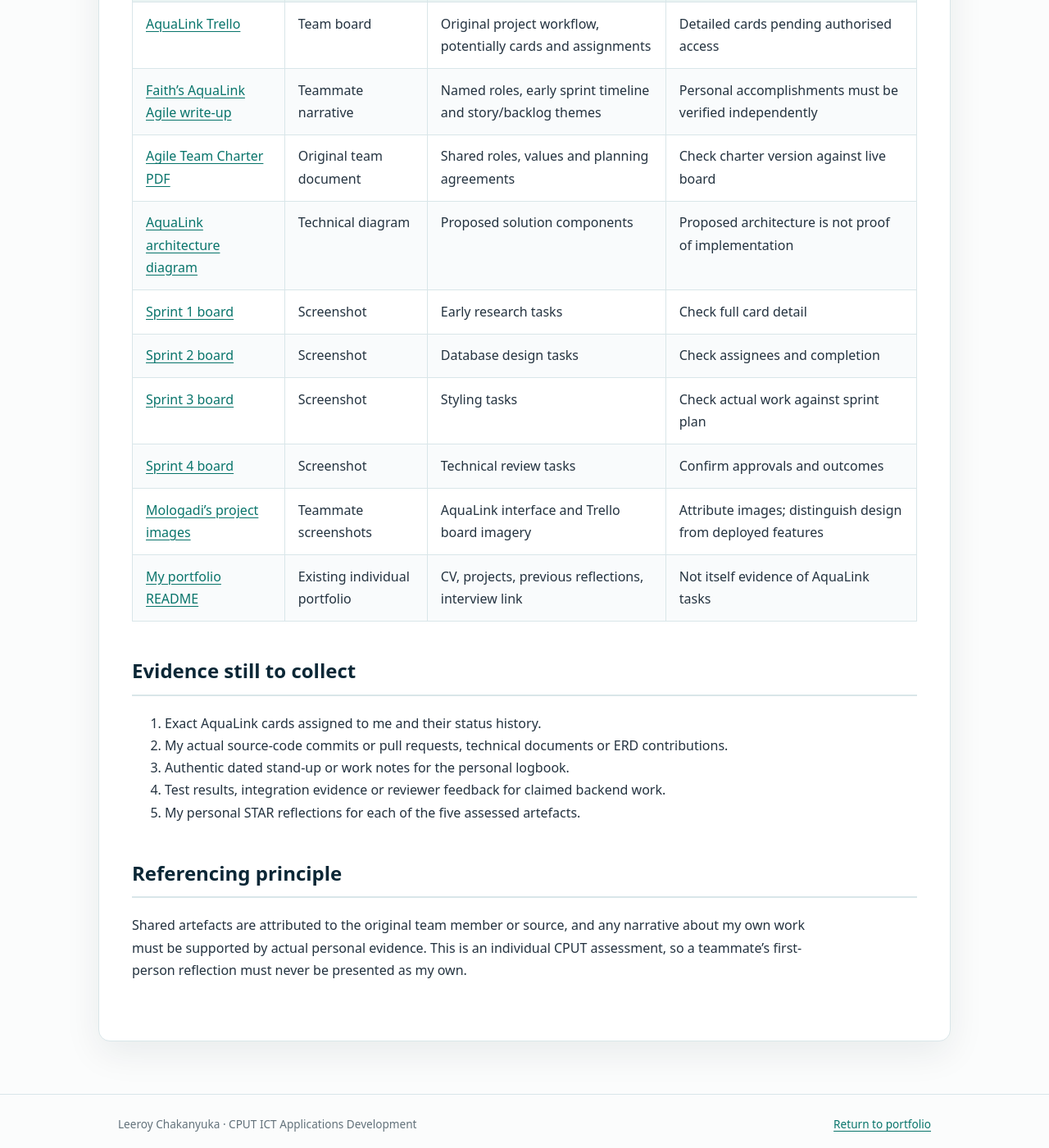
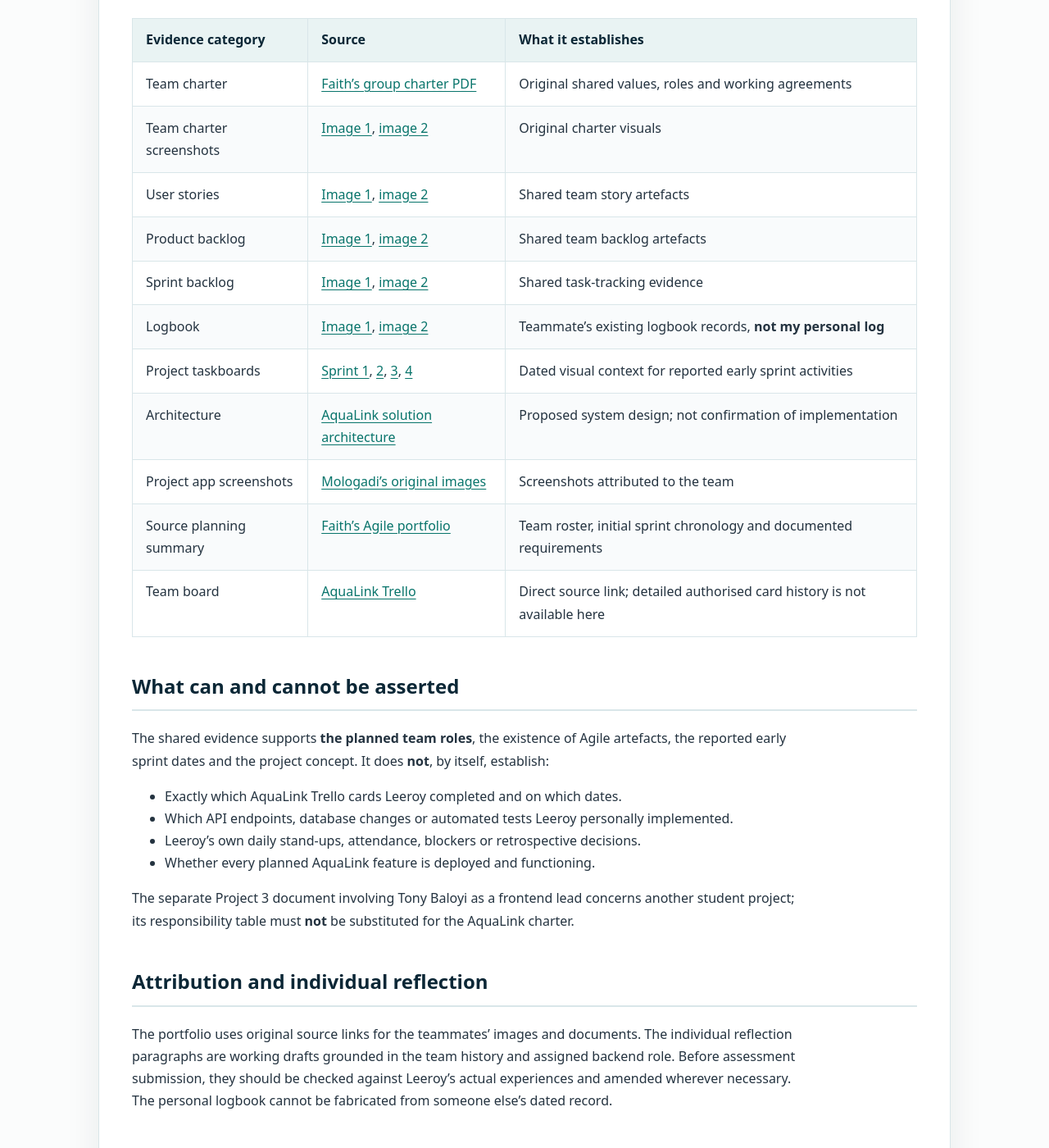
Before and after one commit to leeroy-chakanyuka/professional-portfolio, a Jekyll site: the page built from agile/evidence-register.md, in a window 1280 px wide and 1400 px high, scrolled down 538 px. Shown: the whole window at 82% size. Built offline with Jekyll 4.4.1, drawn with Linux system fonts in a browser that asks for light colours; some of the changed text lies outside the part shown.

Commit message:
Add original artefact index, provenance and submission checklist

```diff
--- /dev/null
+++ b/SUBMISSION-CHECKLIST.md
@@ -0,0 +1,36 @@
+# PRP370/371/372S — October 2026 AquaLink portfolio checklist
+
+This file is for working through the **individual** 100-mark Project Presentation 3 assessment, not a substitute for the submitted GitHub Pages website.
+
+| Rubric criterion | Evidence in this PR | Reflection draft | Needed before claiming full completion |
+|---|---|---|---|
+| Agile Team Charter | Shared charter PDF and Mologadi's 2 screenshots | Included | Confirm personal participation and key decisions |
+| User Stories and Tasks | Mologadi's 2 screenshots, Faith's story/task summary | Included | Check individually assigned stories and actual tasks |
+| Product Backlog | Mologadi's 2 screenshots, categorised scope | Included | Exact card priorities/statuses, if available |
+| Sprint Backlog | Mologadi's 2 screenshots, Faith's four taskboards | Included | Confirm individual sprint work and actual outcomes |
+| Agile Logbook | Mologadi's 2 screenshots, **attributed** team chronology | Included | **Your own dated work entries, tasks and blockers** |
+
+Each criterion is worth 20 marks: **10 for evidence + 10 for reflection**.
+
+## Individual verification
+
+- [ ] Review each personal STAR paragraph and edit it into your own voice.
+- [ ] Remove or revise any personal action or result you cannot substantiate.
+- [ ] Add actual AquaLink backend commits, ERD changes or tests if they exist.
+- [ ] Add dated personal logbook entries; do not relabel Faith's or Mologadi's entries as your own.
+- [ ] Check the cited original screenshots and PDF for accuracy and appropriate attribution.
+- [ ] Confirm the relevant Blackboard submission availability and any deadline arrangements.
+
+## Publishing
+
+- [ ] Review draft PR #1 and merge it to `main` when the content is accurate.
+- [ ] In repository **Settings → Pages**, configure **Deploy from a branch**, `main`, `/ (root)`.
+- [ ] Confirm the live site URL: `https://leeroy-chakanyuka.github.io/professional-portfolio/` (expected URL; **not verified as deployed**).
+- [ ] Check all five Agile page links, source images and reflections on desktop and mobile.
+- [ ] Submit the working **GitHub Pages** URL on Blackboard, not just a repository URL.
+
+## Sources
+
+- [MologadiD/Portfolio](https://github.com/MologadiD/Portfolio)
+- [FaithA965/FaithA965.github.io](https://github.com/FaithA965/FaithA965.github.io)
+- [AquaLink Trello](https://trello.com/b/5lxVBUSK/aqualink)
--- a/agile/evidence-register.md
+++ b/agile/evidence-register.md
@@ -1,35 +1,45 @@
 ---
 layout: default
 title: "Evidence Register"
-description: "Source provenance, current verification and missing material"
+description: "Original AquaLink material, attribution and individual verification status"
 permalink: /agile/evidence-register/
 ---
 
 [← Agile hub]({{ '/agile/' | relative_url }})
 
-## Source register
+## Evidence inventory
 
-| Source | Evidence type | What it establishes | Verification limit |
-|---|---|---|---|
-| [AquaLink Trello](https://trello.com/b/5lxVBUSK/aqualink) | Team board | Original project workflow, potentially cards and assignments | Detailed cards pending authorised access |
-| [Faith's AquaLink Agile write-up](https://github.com/FaithA965/FaithA965.github.io/blob/main/agile.md) | Teammate narrative | Named roles, early sprint timeline and story/backlog themes | Personal accomplishments must be verified independently |
-| [Agile Team Charter PDF](https://github.com/FaithA965/FaithA965.github.io/blob/main/Agile_Team_Charter.pdf) | Original team document | Shared roles, values and planning agreements | Check charter version against live board |
-| [AquaLink architecture diagram](https://github.com/FaithA965/FaithA965.github.io/blob/main/Solution_Architecture.png) | Technical diagram | Proposed solution components | Proposed architecture is not proof of implementation |
-| [Sprint 1 board](https://github.com/FaithA965/FaithA965.github.io/blob/main/Taskboard_Sprint1.png) | Screenshot | Early research tasks | Check full card detail |
-| [Sprint 2 board](https://github.com/FaithA965/FaithA965.github.io/blob/main/Taskboard_Sprint2.png) | Screenshot | Database design tasks | Check assignees and completion |
-| [Sprint 3 board](https://github.com/FaithA965/FaithA965.github.io/blob/main/Taskboard_Sprint3.png) | Screenshot | Styling tasks | Check actual work against sprint plan |
-| [Sprint 4 board](https://github.com/FaithA965/FaithA965.github.io/blob/main/Taskboard_Sprint4.png) | Screenshot | Technical review tasks | Confirm approvals and outcomes |
-| [Mologadi's project images](https://github.com/MologadiD/Portfolio/tree/main/assets/img) | Teammate screenshots | AquaLink interface and Trello board imagery | Attribute images; distinguish design from deployed features |
-| [My portfolio README](https://github.com/leeroy-chakanyuka/professional-portfolio/blob/main/README.md) | Existing individual portfolio | CV, projects, previous reflections, interview link | Not itself evidence of AquaLink tasks |
+The CPUT PRP assessment awards equal marks to **evidence** and **personal reflection** for five Agile artefacts. This register separates source-derived material from personal claims.
 
-## Evidence still to collect
+| Evidence category | Source | What it establishes |
+|---|---|---|
+| Team charter | [Faith's group charter PDF](https://github.com/FaithA965/FaithA965.github.io/blob/main/Agile_Team_Charter.pdf) | Original shared values, roles and working agreements |
+| Team charter screenshots | [Image 1](https://github.com/MologadiD/Portfolio/blob/main/assets/img/charter-1.png), [image 2](https://github.com/MologadiD/Portfolio/blob/main/assets/img/charter-2.png) | Original charter visuals |
+| User stories | [Image 1](https://github.com/MologadiD/Portfolio/blob/main/assets/img/stories-1.png), [image 2](https://github.com/MologadiD/Portfolio/blob/main/assets/img/stories-2.png) | Shared team story artefacts |
+| Product backlog | [Image 1](https://github.com/MologadiD/Portfolio/blob/main/assets/img/product-backlog-1.png), [image 2](https://github.com/MologadiD/Portfolio/blob/main/assets/img/product-backlog-2.png) | Shared team backlog artefacts |
+| Sprint backlog | [Image 1](https://github.com/MologadiD/Portfolio/blob/main/assets/img/sprint-backlog-1.png), [image 2](https://github.com/MologadiD/Portfolio/blob/main/assets/img/sprint-backlog-2.png) | Shared task-tracking evidence |
+| Logbook | [Image 1](https://github.com/MologadiD/Portfolio/blob/main/assets/img/logbook-1.png), [image 2](https://github.com/MologadiD/Portfolio/blob/main/assets/img/logbook-2.png) | Teammate's existing logbook records, **not my personal log** |
+| Project taskboards | [Sprint 1](https://github.com/FaithA965/FaithA965.github.io/blob/main/Taskboard_Sprint1.png), [2](https://github.com/FaithA965/FaithA965.github.io/blob/main/Taskboard_Sprint2.png), [3](https://github.com/FaithA965/FaithA965.github.io/blob/main/Taskboard_Sprint3.png), [4](https://github.com/FaithA965/FaithA965.github.io/blob/main/Taskboard_Sprint4.png) | Dated visual context for reported early sprint activities |
+| Architecture | [AquaLink solution architecture](https://github.com/FaithA965/FaithA965.github.io/blob/main/Solution_Architecture.png) | Proposed system design; not confirmation of implementation |
+| Project app screenshots | [Mologadi's original images](https://github.com/MologadiD/Portfolio/tree/main/assets/img) | Screenshots attributed to the team |
+| Source planning summary | [Faith's Agile portfolio](https://github.com/FaithA965/FaithA965.github.io/blob/main/agile.md) | Team roster, initial sprint chronology and documented requirements |
+| Team board | [AquaLink Trello](https://trello.com/b/5lxVBUSK/aqualink) | Direct source link; detailed authorised card history is not available here |
 
-1. Exact AquaLink cards assigned to me and their status history.
-2. My actual source-code commits or pull requests, technical documents or ERD contributions.
-3. Authentic dated stand-up or work notes for the personal logbook.
-4. Test results, integration evidence or reviewer feedback for claimed backend work.
-5. My personal STAR reflections for each of the five assessed artefacts.
+## What can and cannot be asserted
 
-## Referencing principle
+The shared evidence supports **the planned team roles**, the existence of Agile artefacts, the reported early sprint dates and the project concept. It does **not**, by itself, establish:
 
-Shared artefacts are attributed to the original team member or source, and any narrative about my own work must be supported by actual personal evidence. This is an individual CPUT assessment, so a teammate's first-person reflection must never be presented as my own.
+- Exactly which AquaLink Trello cards Leeroy completed and on which dates.
+- Which API endpoints, database changes or automated tests Leeroy personally implemented.
+- Leeroy's own daily stand-ups, attendance, blockers or retrospective decisions.
+- Whether every planned AquaLink feature is deployed and functioning.
+
+The separate Project 3 document involving Tony Baloyi as a frontend lead concerns another student project; its responsibility table must **not** be substituted for the AquaLink charter.
+
+## Attribution and individual reflection
+
+The portfolio uses original source links for the teammates' images and documents. The individual reflection paragraphs are working drafts grounded in the team history and assigned backend role. Before assessment submission, they should be checked against Leeroy's actual experiences and amended wherever necessary. The personal logbook cannot be fabricated from someone else's dated record.
+
+## Verification and submission
+
+Use the [completion checklist](https://github.com/leeroy-chakanyuka/professional-portfolio/blob/main/SUBMISSION-CHECKLIST.md) when the branch is merged. GitHub Pages must be published from the correct repository and the actual live URL submitted to Blackboard.
```
Also changed, not shown: agile/index.md (+13 -1 lines), README.md.
